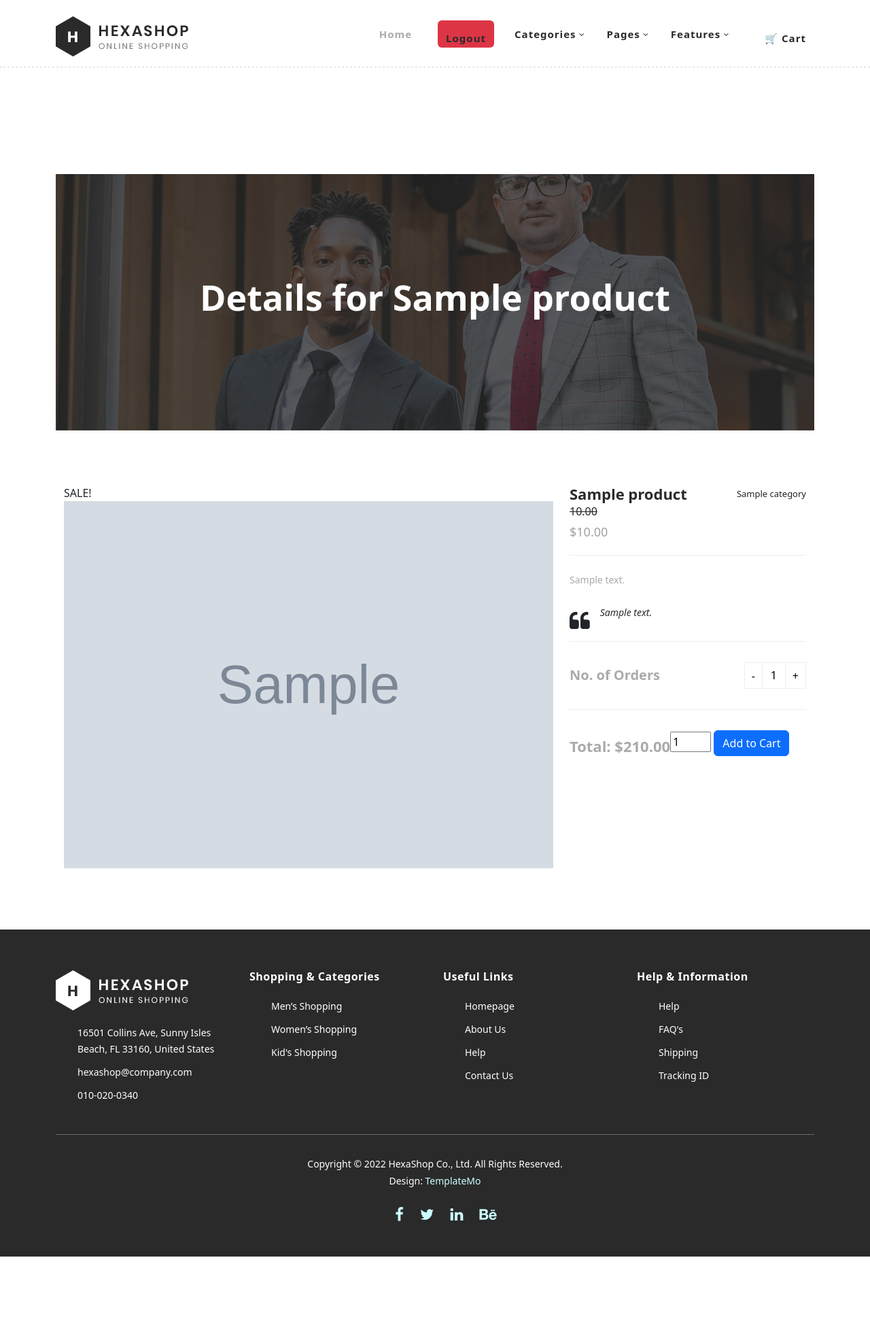
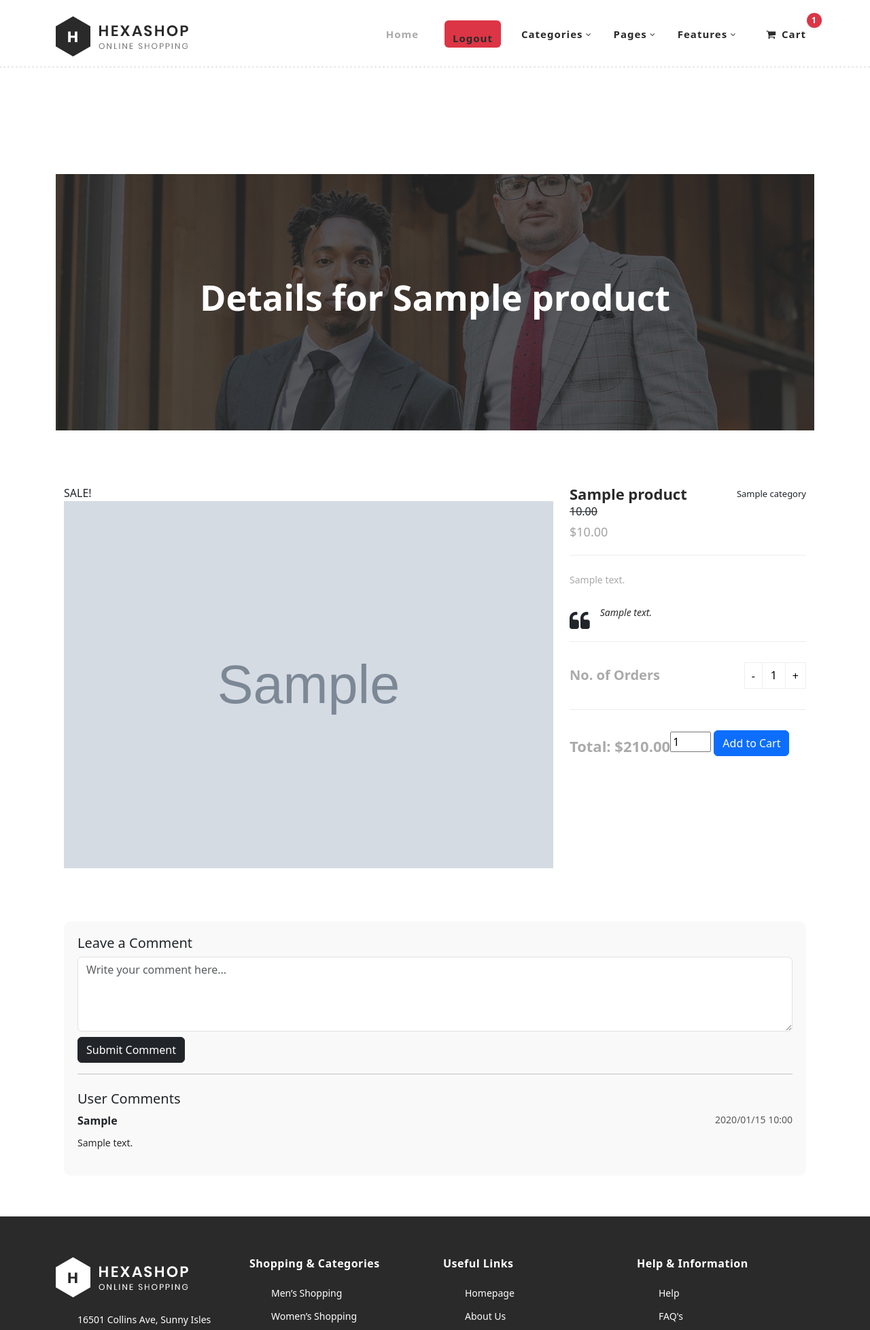
Before and after one commit to aminattaei/HexShopApplication, a Django app: page /store/products/1/ in a window 1280 px wide. Shown: the top 1956 px of the page at 68% size. Before the commit the page ends 1848 px from the top, so only its background shows below. Run offline with Django 5.2, Linux system fonts and the light colour scheme; a user stored in the database is signed in; tables that the repository leaves empty hold one stand-in row (values such as "Sample post"); grey boxes marked "Sample" are stand-in pictures; some libraries are stand-ins or nearby versions.

Commit message:
Added comment system for products

```diff
--- a/ShopConfig/settings.py
+++ b/ShopConfig/settings.py
@@ -54,6 +54,7 @@ TEMPLATES = [
                 "django.template.context_processors.request",
                 "django.contrib.auth.context_processors.auth",
                 "django.contrib.messages.context_processors.messages",
+                "store.context_processors.cart_items_count",
             ],
         },
     },
--- a/store/admin.py
+++ b/store/admin.py
@@ -1,5 +1,5 @@
 from django.contrib import admin
-from .models import Category, Customer, Product, Order, Contact
+from .models import Category, Customer, Product, Order, Contact,Comment
 
 
 admin.site.register(Category)
@@ -7,3 +7,4 @@ admin.site.register(Customer)
 admin.site.register(Product)
 admin.site.register(Order)
 admin.site.register(Contact)
+admin.site.register(Comment)
--- /dev/null
+++ b/store/context_processors.py
@@ -0,0 +1,14 @@
+from .models import Cart, Customer
+
+def cart_items_count(request):
+    count = 0
+    if request.user.is_authenticated:
+        try:
+            customer = Customer.objects.filter(email=request.user.email).first()
+            if customer:
+                cart = Cart.objects.filter(customer=customer).first()
+                if cart:
+                    count = cart.items.count()
+        except:
+            count = 0
+    return {'cart_items_count': count}
--- a/store/models.py
+++ b/store/models.py
@@ -116,7 +116,6 @@ class Contact(models.Model):
         return reverse("Contact_detail", kwargs={"pk": self.pk})
 
 
-
 class Cart(models.Model):
     customer = models.ForeignKey(Customer, on_delete=models.CASCADE)
     created_at = models.DateTimeField(auto_now_add=True)
@@ -129,7 +128,7 @@ class Cart(models.Model):
 
 
 class CartItem(models.Model):
-    cart = models.ForeignKey(Cart, on_delete=models.CASCADE, related_name='items')
+    cart = models.ForeignKey(Cart, on_delete=models.CASCADE, related_name="items")
     product = models.ForeignKey(Product, on_delete=models.CASCADE)
     quantity = models.PositiveIntegerField(default=1)
 
@@ -138,3 +137,18 @@ class CartItem(models.Model):
 
     def get_total_price(self):
         return self.product.price * self.quantity
+
+
+
+class Comment(models.Model):
+    product = models.ForeignKey(Product, verbose_name=_("product"), on_delete=models.CASCADE)
+    customer = models.ForeignKey(Customer, verbose_name=_("customer"), on_delete=models.CASCADE)
+    text = models.TextField()
+    created_at=models.DateTimeField(auto_now=False, auto_now_add=True)
+
+    class Meta:
+        verbose_name = _("Comment")
+        verbose_name_plural = _("Comments")
+
+    def __str__(self):
+        return f"Comment by {self.customer} on {self.product}"
--- a/store/urls.py
+++ b/store/urls.py
@@ -13,5 +13,7 @@ urlpatterns = [
     path("logout/", views.logout_user, name="logout"),
     path("category/<str:foo>/", views.Category_view, name="category_page"),
     path("add-to-cart/<int:pk>/", views.add_to_cart, name="add_to_cart"),
-    path('cart/',views.cart_summary,name='cart_summary')
+    path("cart/", views.cart_summary, name="cart_summary"),
+    path("submit-comment/<int:pk>/",views.submit_comment_view, name="submit_comment")
+
 ]
--- a/store/views.py
+++ b/store/views.py
@@ -1,28 +1,36 @@
-from django.shortcuts import render, redirect
+from django.shortcuts import render, redirect,get_object_or_404
 from django.urls import reverse
 from django.views import generic
 from django.contrib.auth import login, logout, authenticate
 from django.contrib import messages
 from django.urls import reverse_lazy
 from django.contrib.auth.forms import UserCreationForm
-from django.contrib.auth.mixins import LoginRequiredMixin
 from django.contrib.auth.decorators import login_required
 
 
-from .forms import ContactForm
-from .models import Product, Category,Cart,CartItem,Customer
+from .forms import ContactForm,CommentForm
+from .models import Product, Category, Cart, CartItem, Customer,Comment
 
 
 def Home_Page(request):
-    MensCategory = Category.objects.get(name='men')
-    WomensCategory = Category.objects.get(name='women')
-    KidssCategory = Category.objects.get(name='kids')
+    MensCategory = Category.objects.get(name="men")
+    WomensCategory = Category.objects.get(name="women")
+    KidssCategory = Category.objects.get(name="kids")
 
     mensProduct = Product.objects.filter(category=MensCategory)
-    womensProduct=Product.objects.filter(category=WomensCategory)
-    kidsProduct=Product.objects.filter(category=KidssCategory)
+    womensProduct = Product.objects.filter(category=WomensCategory)
+    kidsProduct = Product.objects.filter(category=KidssCategory)
 
-    return render(request, "Index/index.html",{'mensProduct':mensProduct,'womensProduct':womensProduct,'kidsProduct':kidsProduct})
+    return render(
+        request,
+        "Index/index.html",
+        {
+            "mensProduct": mensProduct,
+            "womensProduct": womensProduct,
+            "kidsProduct": kidsProduct,
+        },
+    )
+
 
 def about_page(request):
     return render(request, "Index/about.html", {})
@@ -40,8 +48,9 @@ class product_page(generic.ListView):
 
 def product_details(request, pk):
     product = Product.objects.get(id=pk)
+    comments = Comment.objects.filter(product=product).order_by('-created_at')
 
-    context = {"product": product}
+    context = {"product": product,'comments':comments}
 
     return render(request, "Index/single-product.html", context)
 
@@ -86,7 +95,7 @@ def login_user(request):
     else:
         return render(request, "registration/login.html", {})
 
-
+# This Function is Not Ready...!!!
 def Contact_View(request):
     if request.method == "POST":
         form = ContactForm(request.POST)
@@ -150,7 +159,6 @@ def add_to_cart(request, pk):
     return redirect("Product_detail", pk=pk)
 
 
-
 @login_required(login_url="/store/login/")
 def cart_summary(request):
     user = request.user
@@ -169,7 +177,38 @@ def cart_summary(request):
         items = []
         total = 0
 
-    return render(request, "cart/cart_summary.html", {
-        "items": items,
-        "total": total,
-    })
+    return render(
+        request,
+        "cart/cart_summary.html",
+        {
+            "items": items,
+            "total": total,
+        },
+    )
+
+@login_required(login_url="/store/login/")
+def submit_comment_view(request, pk):
+    if request.method == 'POST':
+        form = CommentForm(request.POST)
+
+        if form.is_valid():
+            product = get_object_or_404(Product, pk=pk)
+            customer = Customer.objects.filter(email=request.user.email).first()
+
+            if not customer:
+                messages.error(request, "Customer profile not found.")
+                return redirect('home_page')
+
+            comment = form.save(commit=False)
+            comment.product = product
+            comment.customer = customer
+            comment.save()
+
+            messages.success(request, "Your comment was successfully submitted.")
+            return redirect('Product_detail', pk=pk)
+
+        else:
+            messages.error(request, "There was a problem submitting your comment. Please try again.")
+            return redirect('Product_detail', pk=pk)
+
+    return redirect('home_page')
--- a/templates/Index/contact.html
+++ b/templates/Index/contact.html
@@ -44,7 +44,7 @@
                         <div class="row">
                           <div class="col-lg-6">
                             <fieldset>
-                              <input name="fullname" type="text" id="name" placeholder="Your fullname" required="">
+                              <input name="fullname" type="text" id="name" placeholder="Your fullname" required="fullname is required">
                             </fieldset>
                           </div>
                           <div class="col-lg-6">
--- a/templates/Index/single-product.html
+++ b/templates/Index/single-product.html
@@ -25,6 +25,13 @@
   .add-to-cart-btn i {
     margin-right: 6px;
   }
+
+  .comment-section {
+    background-color: #f9f9f9;
+    padding: 20px;
+    border-radius: 10px;
+    }
+
 </style>
 
 
@@ -95,6 +102,35 @@
                 </div>
             </section>
 
+            <!-- ***** Comment Section Starts ***** -->
+            <div class="container mt-5">
+            <div class="comment-section">
+                <h5>Leave a Comment</h5>
+                <form action="{% url 'submit_comment' product.pk %}" method="POST">
+                {% csrf_token %}
+                <div class="form-group">
+                    <textarea name="text" class="form-control" rows="4" placeholder="Write your comment here..."></textarea>
+                </div>
+                <button type="submit" class="btn btn-dark mt-2">Submit Comment</button>
+                </form>
+
+                <hr>
+
+                <h5 class="mt-4">User Comments</h5>
+                {% if comments %}
+                {% for comment in comments %}
+                    <div class="single-comment">
+                    <strong>{{ comment.customer.first_name }}</strong>
+                    <small class="text-muted float-end">{{ comment.created_at|date:"Y/m/d H:i" }}</small>
+                    <p class="mt-2">{{ comment.text }}</p>
+                    </div>
+                {% endfor %}
+                {% else %}
+                <p class="text-muted">No comments yet. Be the first to comment!</p>
+                {% endif %}
+            </div>
+            </div>
+            <!-- ***** Comment Section Ends ***** -->
 
     <!-- ***** Product Area Ends ***** -->
 
--- a/templates/base.html
+++ b/templates/base.html
@@ -35,6 +35,19 @@
             border: 3px solid red;
             font-size: large;
         }
+
+
+    .btn-outline-dark:hover {
+        background-color: #212529;
+        color: white;
+        transition: 0.3s;
+    }
+
+    .badge {
+        font-size: 0.75rem;
+        padding: 5px 7px;
+    }
+
     </style>
 
 
@@ -98,15 +111,17 @@
                         </li>
 
                         <li class="nav-item">
-                            <a href="{% url 'cart_summary' %}" class="btn btn-outline-dark position-relative ms-2">
-                                🛒 Cart
+                            <a href="{% url 'cart_summary' %}" class="btn btn-outline-dark d-flex align-items-center position-relative">
+                                <i class="fa fa-shopping-cart me-2" aria-hidden="true"></i>
+                                <span>Cart</span>
                                 {% if cart_items_count %}
-                                    <span class="position-absolute top-0 start-100 translate-middle badge rounded-pill bg-danger">
+                                    <span class="position-absolute top-0 start-100 translate-middle badge rounded-pill bg-danger shadow-sm">
                                         {{ cart_items_count }}
                                         <span class="visually-hidden">cart items</span>
                                     </span>
                                 {% endif %}
                             </a>
+
                         </li>
 
 
```
Also changed, not shown: store/forms.py (+9 -1 lines), templates/Index/index.html (+16 -9 lines), store/migrations/0007_comment.py (added).
